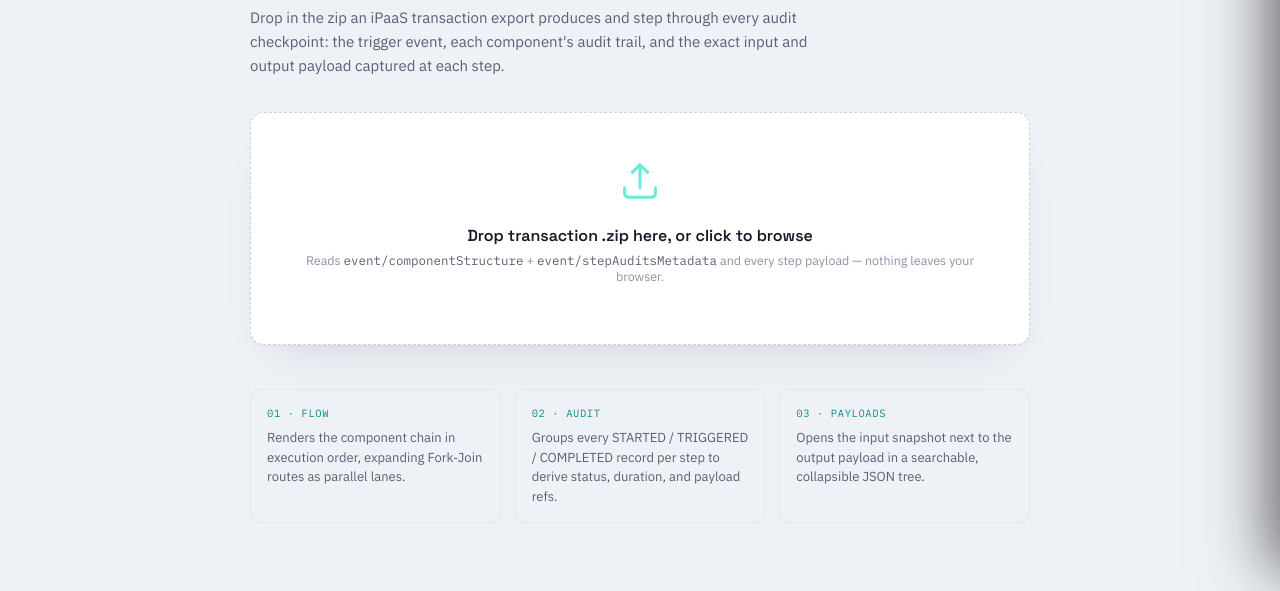
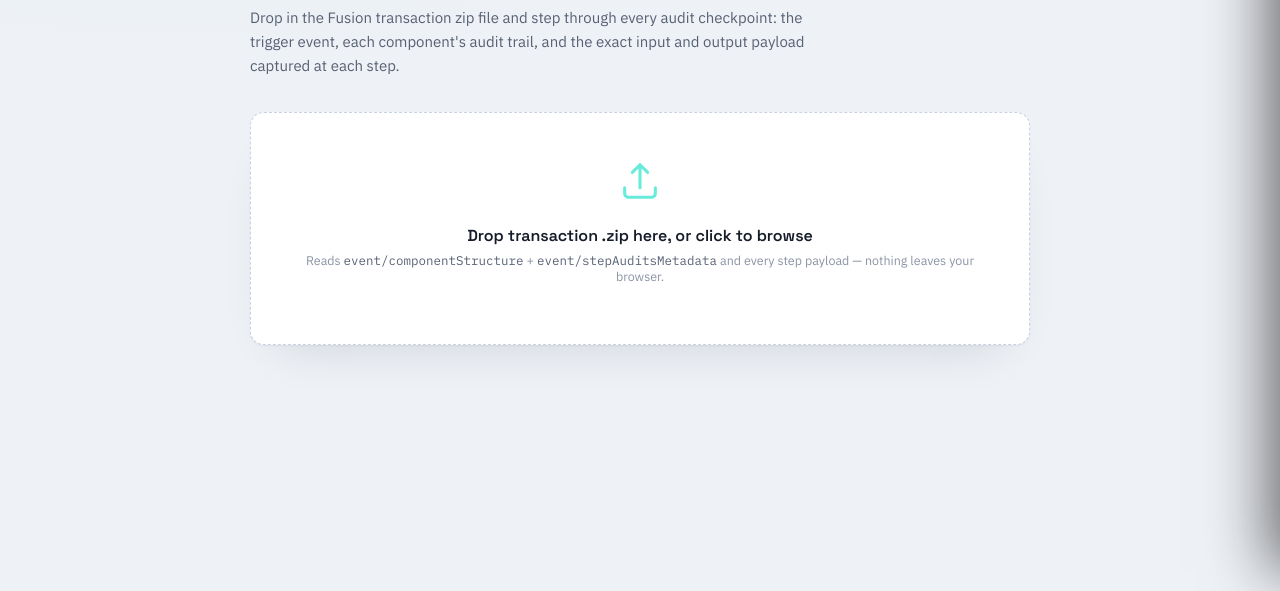
Before and after one commit to lbrenman/Amplify-Fusion-Offline-Transaction-Audit-and-Payload-Viewer, a plain HTML site: page fusion-offline-monitor.html in a window 1280 px wide. Shown: the part 209-800 px from the top of the page. Drawn offline with nearby package versions, Linux system fonts and the light colour scheme.

Commit message:
Update home page

```diff
--- a/fusion-offline-monitor.html
+++ b/fusion-offline-monitor.html
@@ -450,7 +450,7 @@
 
 <div id="landing" class="landing">
   <h1>Replay any exported <span>transaction bundle</span> — fully offline.</h1>
-  <p class="lead">Drop in the zip an iPaaS transaction export produces and step through every audit checkpoint: the trigger event, each component's audit trail, and the exact input and output payload captured at each step.</p>
+  <p class="lead">Drop in the Fusion transaction zip file and step through every audit checkpoint: the trigger event, each component's audit trail, and the exact input and output payload captured at each step.</p>
 
   <div class="dropzone" id="dropzone">
     <svg class="dz-icon" viewBox="0 0 24 24" fill="none" xmlns="http://www.w3.org/2000/svg">
@@ -461,12 +461,6 @@
     <p>Reads <span style="color:var(--text-dim); font-family:var(--mono);">event/componentStructure</span> + <span style="color:var(--text-dim); font-family:var(--mono);">event/stepAuditsMetadata</span> and every step payload — nothing leaves your browser.</p>
     <input type="file" id="fileInput" accept=".zip">
     <div class="dz-error" id="dzError"></div>
-  </div>
-
-  <div class="spec-list">
-    <div class="spec"><div class="k">01 · Flow</div><div class="v">Renders the component chain in execution order, expanding Fork&#8209;Join routes as parallel lanes.</div></div>
-    <div class="spec"><div class="k">02 · Audit</div><div class="v">Groups every STARTED / TRIGGERED / COMPLETED record per step to derive status, duration, and payload refs.</div></div>
-    <div class="spec"><div class="k">03 · Payloads</div><div class="v">Opens the input snapshot next to the output payload in a searchable, collapsible JSON tree.</div></div>
   </div>
 </div>
 
```
